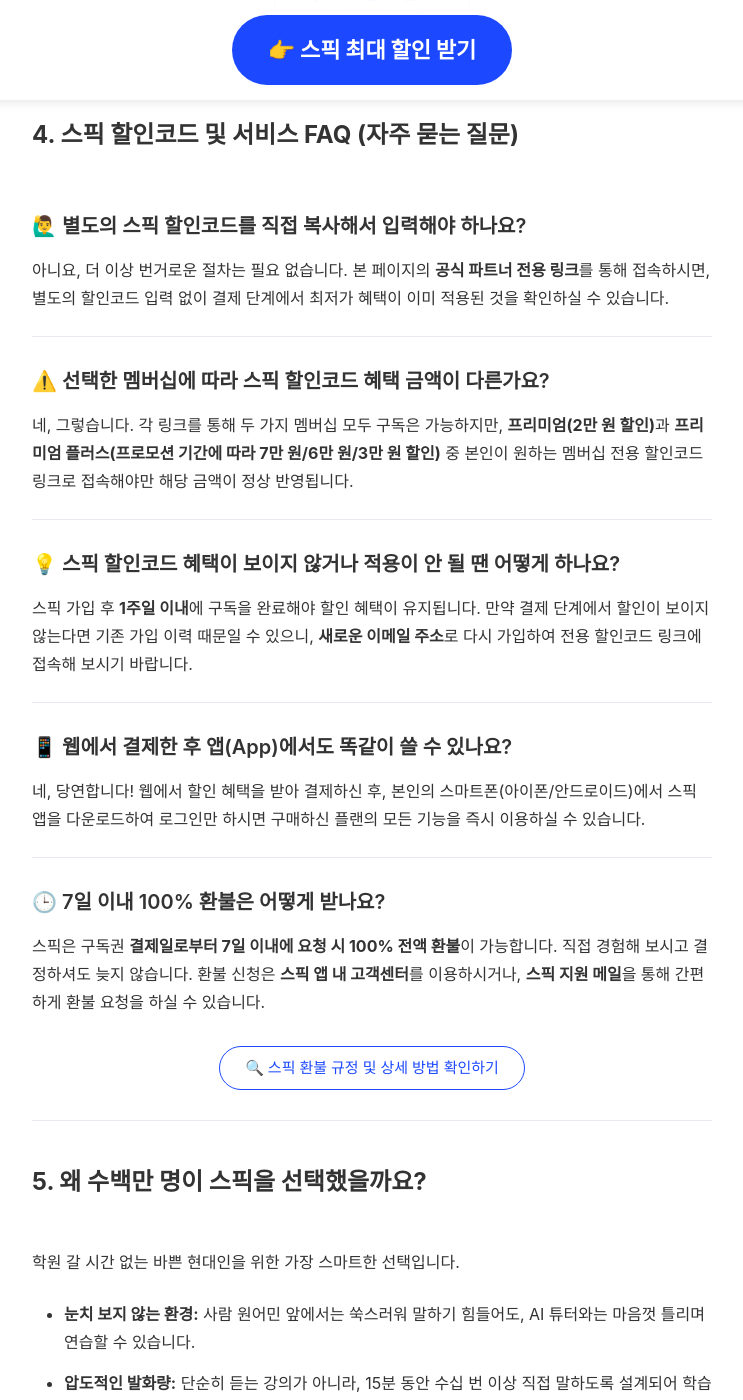
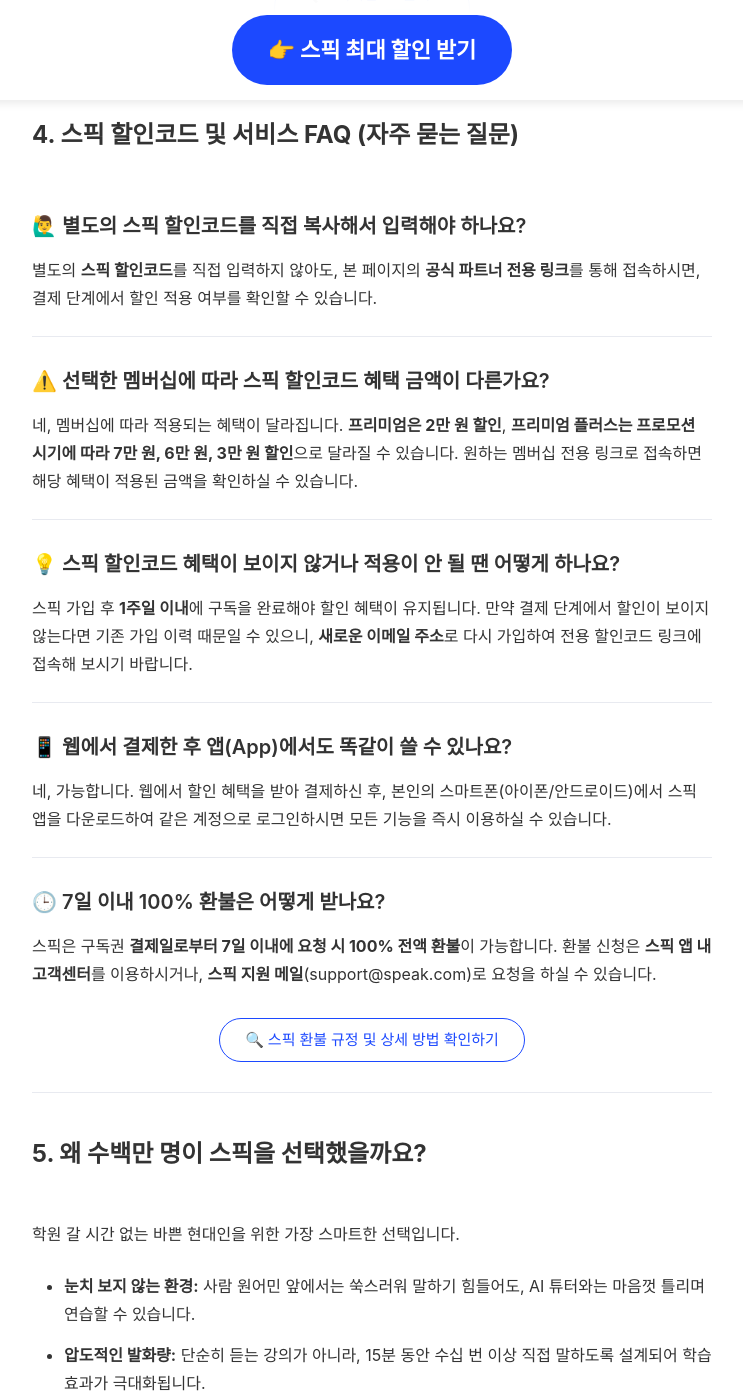
Before and after one commit to kjsjdw/speak_event_page, a Jekyll site: the page built from content/main-page-content.md, in a window 1280 px wide and 1400 px high, scrolled down 4439 px. Shown: the whole window, without its empty margins (268-1011 px from the left). Built offline with Jekyll 4.4.1, drawn with Linux system fonts in a browser that asks for light colours; some web fonts are replaced.

Commit message:
Update 05-faq.md

```diff
--- a/content/sections/05-faq.md
+++ b/content/sections/05-faq.md
@@ -2,12 +2,12 @@
 
 <div>
   <h3>🙋‍♂️ 별도의 스픽 할인코드를 직접 복사해서 입력해야 하나요?</h3>
-  <p>아니요, 더 이상 번거로운 절차는 필요 없습니다. 본 페이지의 <strong>공식 파트너 전용 링크</strong>를 통해 접속하시면, 별도의 할인코드 입력 없이 결제 단계에서 최저가 혜택이 이미 적용된 것을 확인하실 수 있습니다.</p>
+  <p>별도의 <strong>스픽 할인코드</strong>를 직접 입력하지 않아도, 본 페이지의 <strong>공식 파트너 전용 링크</strong>를 통해 접속하시면, 결제 단계에서 할인 적용 여부를 확인할 수 있습니다.</p>
 
  <hr style="margin-bottom: 20px;">
 
   <h3>⚠️ 선택한 멤버십에 따라 스픽 할인코드 혜택 금액이 다른가요?</h3>
-  <p>네, 그렇습니다. 각 링크를 통해 두 가지 멤버십 모두 구독은 가능하지만, <strong>프리미엄(2만 원 할인)</strong>과 <strong>프리미엄 플러스(프로모션 기간에 따라 7만 원/6만 원/3만 원 할인)</strong> 중 본인이 원하는 멤버십 전용 할인코드 링크로 접속해야만 해당 금액이 정상 반영됩니다.</p>
+  <p>네, 멤버십에 따라 적용되는 혜택이 달라집니다. <strong>프리미엄은 2만 원 할인</strong>, <strong>프리미엄 플러스는 프로모션 시기에 따라 7만 원, 6만 원, 3만 원 할인</strong>으로 달라질 수 있습니다. 원하는 멤버십 전용 링크로 접속하면 해당 혜택이 적용된 금액을 확인하실 수 있습니다.</p>
 
  <hr style="margin-bottom: 20px;">
 
@@ -17,12 +17,12 @@
   <hr style="margin-bottom: 20px;">
 
   <h3>📱 웹에서 결제한 후 앱(App)에서도 똑같이 쓸 수 있나요?</h3>
-  <p>네, 당연합니다! 웹에서 할인 혜택을 받아 결제하신 후, 본인의 스마트폰(아이폰/안드로이드)에서 스픽 앱을 다운로드하여 로그인만 하시면 구매하신 플랜의 모든 기능을 즉시 이용하실 수 있습니다.</p>
+  <p>네, 가능합니다. 웹에서 할인 혜택을 받아 결제하신 후, 본인의 스마트폰(아이폰/안드로이드)에서 스픽 앱을 다운로드하여 같은 계정으로 로그인하시면 모든 기능을 즉시 이용하실 수 있습니다.</p>
 
   <hr style="margin-bottom: 20px;">
 
   <h3>🕒 7일 이내 100% 환불은 어떻게 받나요?</h3>
-  <p>스픽은 구독권 <strong>결제일로부터 7일 이내에 요청 시 100% 전액 환불</strong>이 가능합니다. 직접 경험해 보시고 결정하셔도 늦지 않습니다. 환불 신청은 <strong>스픽 앱 내 고객센터</strong>를 이용하시거나, <strong>스픽 지원 메일</strong>을 통해 간편하게 환불 요청을 하실 수 있습니다.</p>
+  <p>스픽은 구독권 <strong>결제일로부터 7일 이내에 요청 시 100% 전액 환불</strong>이 가능합니다. 환불 신청은 <strong>스픽 앱 내 고객센터</strong>를 이용하시거나, <strong>스픽 지원 메일</strong>(support@speak.com)로 요청을 하실 수 있습니다.</p>
 </div>
 
 <div style="text-align: center; margin: 30px 0;">
@@ -46,7 +46,7 @@
       "name": "별도의 스픽 할인코드를 직접 복사해서 입력해야 하나요?",
       "acceptedAnswer": {
         "@type": "Answer",
-        "text": "아니요, 더 이상 번거로운 절차는 필요 없습니다. 본 페이지의 공식 파트너 전용 링크를 통해 접속하시면, 별도의 할인코드 입력 없이 결제 단계에서 최저가 혜택이 이미 적용된 것을 확인하실 수 있습니다."
+        "text": "별도의 스픽 할인코드를 직접 입력하지 않아도, 본 페이지의 공식 파트너 전용 링크를 통해 접속하시면, 결제 단계에서 할인 적용 여부를 확인할 수 있습니다."
       }
     },
     {
@@ -54,7 +54,7 @@
       "name": "선택한 멤버십에 따라 스픽 할인코드 혜택 금액이 다른가요?",
       "acceptedAnswer": {
         "@type": "Answer",
-        "text": "네, 그렇습니다. 각 링크를 통해 두 가지 멤버십 모두 구독은 가능하지만, 프리미엄(2만 원 할인)과 프리미엄 플러스(프로모션 기간에 따라 7만 원/6만 원/3만 원 할인) 중 본인이 원하는 멤버십 전용 할인코드 링크로 접속해야만 해당 금액이 정상 반영됩니다."
+        "text": "네, 멤버십에 따라 적용되는 혜택이 달라집니다. 프리미엄은 2만 원 할인, 프리미엄 플러스는 프로모션 시기에 따라 7만 원, 6만 원, 3만 원 할인으로 달라질 수 있습니다. 원하는 멤버십 전용 링크로 접속하면 해당 혜택이 적용된 금액을 확인하실 수 있습니다."
       }
     },
     {
@@ -70,7 +70,7 @@
       "name": "웹에서 결제한 후 앱(App)에서도 똑같이 쓸 수 있나요?",
       "acceptedAnswer": {
         "@type": "Answer",
-        "text": "네, 당연합니다! 웹에서 할인 혜택을 받아 결제하신 후, 본인의 스마트폰(아이폰/안드로이드)에서 스픽 앱을 다운로드하여 로그인만 하시면 구매하신 플랜의 모든 기능을 즉시 이용하실 수 있습니다."
+        "text": "네, 가능합니다. 웹에서 할인 혜택을 받아 결제하신 후, 본인의 스마트폰(아이폰/안드로이드)에서 스픽 앱을 다운로드하여 같은 계정으로 로그인하시면 모든 기능을 즉시 이용하실 수 있습니다."
       }
     },
     {
@@ -78,7 +78,7 @@
       "name": "7일 이내 100% 환불은 어떻게 받나요?",
       "acceptedAnswer": {
         "@type": "Answer",
-        "text": "스픽은 구독권 결제일로부터 7일 이내에 요청 시 100% 전액 환불이 가능합니다. 직접 경험해 보시고 결정하셔도 늦지 않습니다. 환불 신청은 스픽 앱 내 고객센터를 이용하시거나, 스픽 지원 메일을 통해 간편하게 환불 요청을 하실 수 있습니다."
+        "text": "스픽은 구독권 결제일로부터 7일 이내에 요청 시 100% 전액 환불이 가능합니다. 환불 신청은 스픽 앱 내 고객센터를 이용하시거나 스픽 지원 메일(support@speak.com)로 요청하실 수 있습니다."
       }
     }
   ]
```
